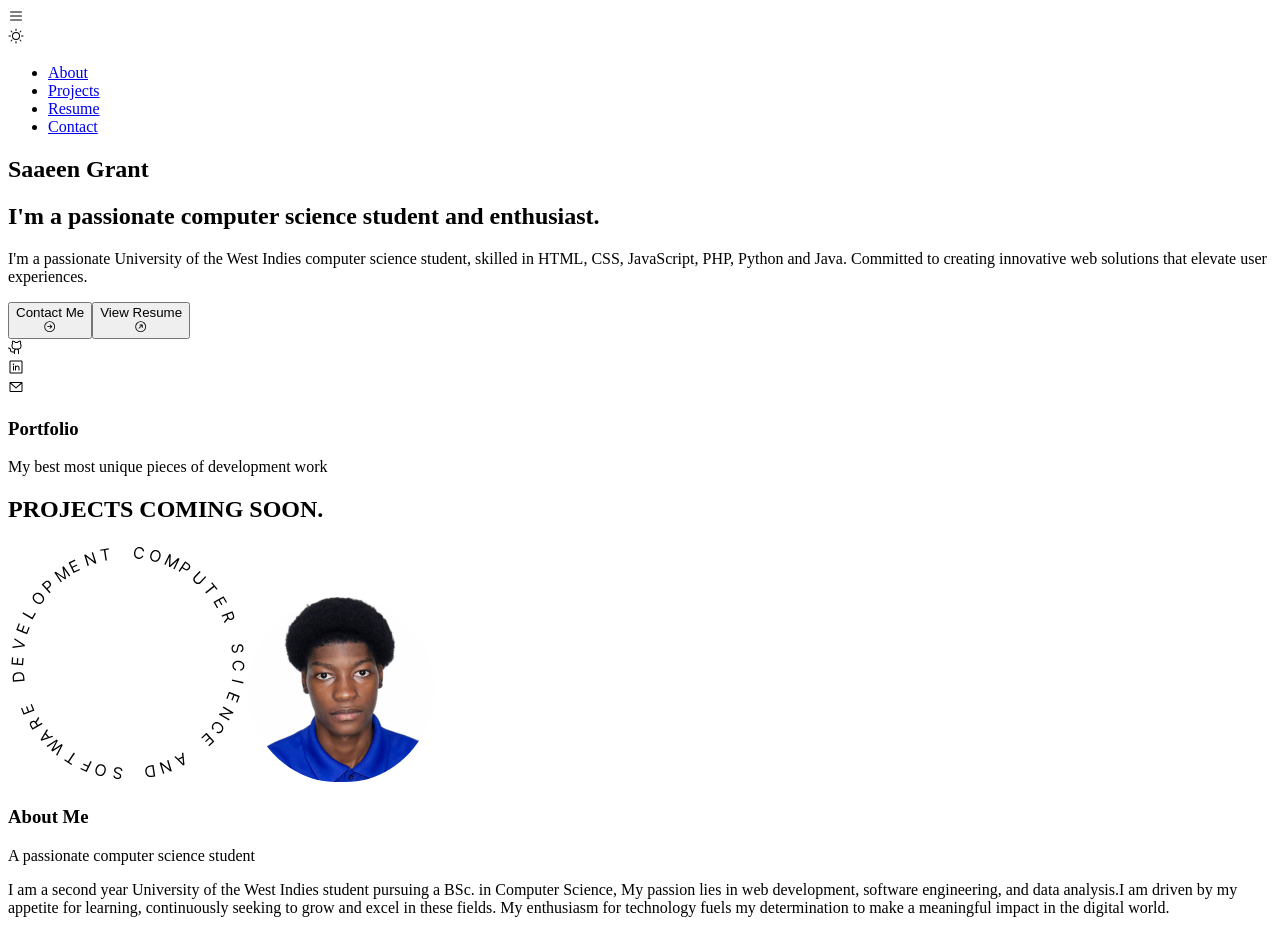
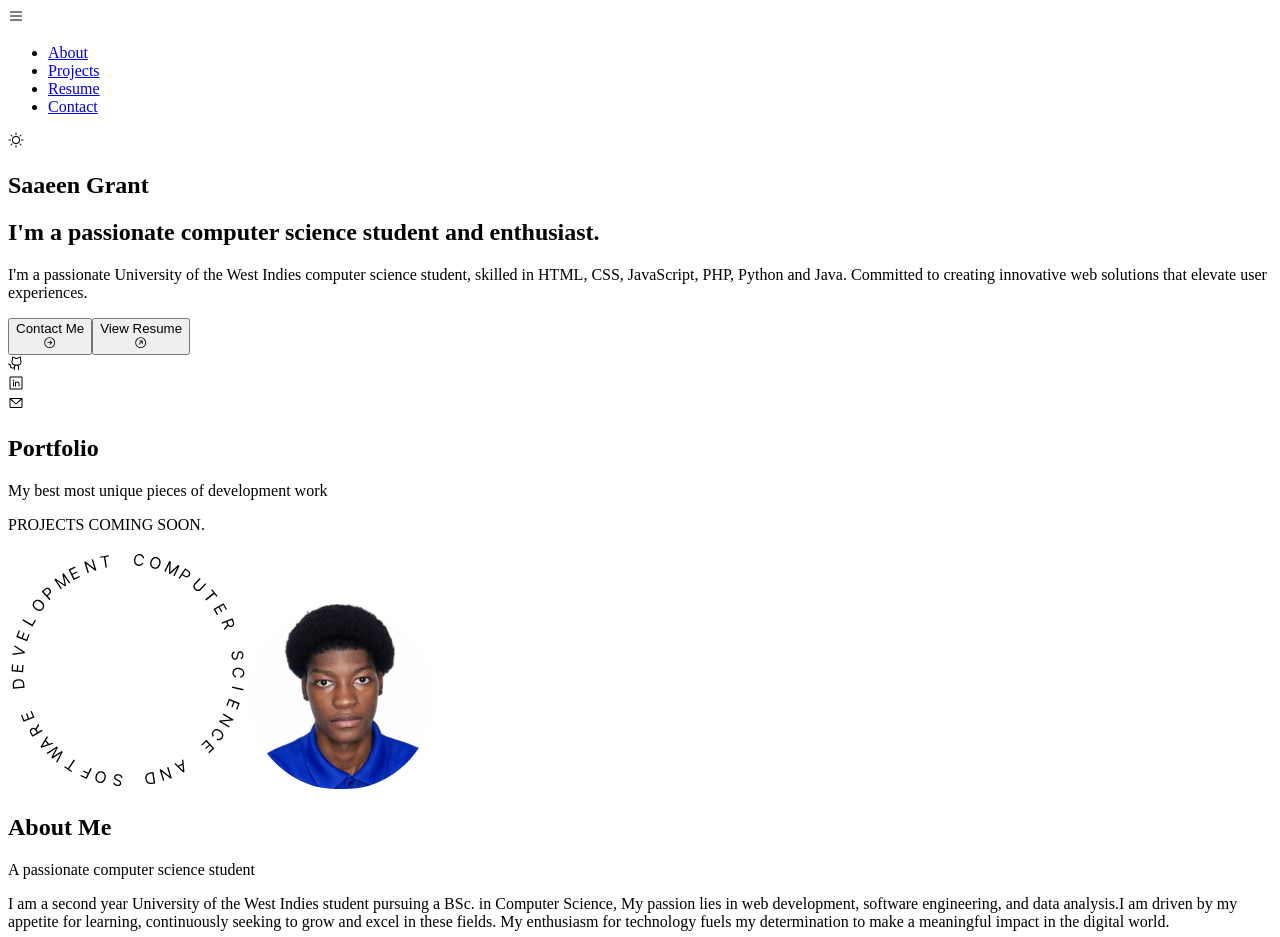
Before and after one commit to Saaeen-Grant/portfolio, a React (Vite) app: page / in a window 1280 px wide. Shown: the top 937 px of the page. Built offline with nearby package versions, Linux system fonts and the light colour scheme; the HTML template or start-up script is replaced by a standard one.

Commit message:
Desktop view stable

```diff
--- a/src/components/About.jsx
+++ b/src/components/About.jsx
@@ -14,7 +14,7 @@ function About() {
           </div>
           <div className="about__col-2">
             <div className="about__heading heading">
-              <h3>About Me</h3>
+              <h2>About Me</h2>
               <p>A passionate computer science student</p>
             </div>
             <div className="about__body">
--- a/src/components/Contact.jsx
+++ b/src/components/Contact.jsx
@@ -6,12 +6,12 @@ function Contact() {
       <>
         <section className="contact">
           <div className="contact__heading heading">
-            <h3>Contact Me</h3>
+            <h2>Contact Me</h2>
             <p>Reach me directly at saaeengrant@saaeengrant.com or through this form</p>
           </div>
           <form>
-              <input type="email" name="email" id="email" autoComplete="on" />
-              <textarea name="message" id="message" cols="30" rows="10"></textarea>
+              <input type="email" name="email" id="email" placeholder="Enter Email Here" autoComplete="on" />
+              <textarea name="message" id="message"  placeholder="Enter Message Here" cols="30" rows="10"></textarea>
               <Button icon={"plane--tilt"}>Submit</Button>
           </form>
         </section>
--- a/src/components/Navigation.jsx
+++ b/src/components/Navigation.jsx
@@ -17,6 +17,13 @@ function Navigation() {
           {isActive ? <X/> : <List/>}
       </div>
 
+      <ul className="navigation__menu--desktop">
+        <li><a className="navigation__link" href="#">About</a></li>
+        <li><a className="navigation__link" href="#">Projects</a></li>
+        <li><a className="navigation__link" href="#">Resume</a></li>
+        <li><a className="navigation__link" href="#">Contact</a></li>
+      </ul>
+
       <div className={`navigation__mode ${mode ? "navigation__mode--dark" : "navigation__mode--light"}`} onClick={() => setMode((prev) => !prev)}>
         {
           mode
@@ -24,13 +31,6 @@ function Navigation() {
           : <Sun/>
         }
       </div>
-
-      <ul className="navigation__menu--desktop">
-        <li><a className="navigation__link" href="#">About</a></li>
-        <li><a className="navigation__link" href="#">Projects</a></li>
-        <li><a className="navigation__link" href="#">Resume</a></li>
-        <li><a className="navigation__link" href="#">Contact</a></li>
-      </ul>
 
       {
         isActive
--- a/src/components/Portfolio.jsx
+++ b/src/components/Portfolio.jsx
@@ -5,11 +5,13 @@ function Portfolio() {
       <>
         <section className="portfolio">
           <div className="portfolio__heading heading">
-            <h3>Portfolio</h3>
+            <h2>Portfolio</h2>
             <p>My best most unique pieces of development work</p>
           </div>
           <div className="portfolio__projects">
-            <h1>PROJECTS COMING SOON.</h1>
+            <div className="portfolio__placeholder">
+              <p>PROJECTS COMING SOON.</p>
+            </div>
           </div>
         </section>
       </>
--- a/src/styles/_about.scss
+++ b/src/styles/_about.scss
@@ -1,12 +1,17 @@
 .about {
-  padding: 100px 0;
   display: flex;
   flex-direction: column;
+  justify-content: space-between;
   align-items: center;
   gap: 24px;
 
+  @include breakpoint(medium) {
+    flex-direction: row;
+    gap: 36px;
+
+  }
+
   &__image {
-    width: fit-content;
     position: relative;
 
     :first-child {
--- a/src/styles/_breakpoints.scss
+++ b/src/styles/_breakpoints.scss
@@ -1,4 +1,5 @@
 $breakpoints: (
+    "small": 0,
     "medium": 764px
 );
 
--- a/src/styles/_footer.scss
+++ b/src/styles/_footer.scss
@@ -3,5 +3,9 @@ footer {
     flex-direction: column;
     align-items: center;
     gap: 24px;
-    margin-top: 100px;
+
+    @include breakpoint(medium) {
+        justify-content: space-between;
+        flex-direction: row;
+    }
 }
--- a/src/styles/_navigation.scss
+++ b/src/styles/_navigation.scss
@@ -1,9 +1,8 @@
 .navigation {
     display: flex;
     justify-content: space-between;
+    align-items: center;
     position: relative;
-    line-height: 0;
-
 
     &__menu--mobile {
         display: flex;
@@ -35,14 +34,23 @@
 
     &__menu--desktop {
         display: none;
+
+        @include breakpoint(medium) {
+            display: flex;
+            align-items: center;
+            gap: 24px;
+        }
     }
 
     &__toggle {
         background-color: white;
         svg {
-        width: 40px;
-        height: 40px;
-        background-color: white;
+            width: 40px;
+            height: 40px;
+            background-color: white;
+        }
+        @include breakpoint(medium) {
+            display: none;
         }
     }
 
--- a/src/styles/_portfolio.scss
+++ b/src/styles/_portfolio.scss
@@ -1,19 +1,15 @@
 .portfolio {
-    &__projects {
-        h1 {
-            display: flex;
-            align-items: center;
-            justify-content: center;
-            text-align: center;
-            gap: 12px;
-            padding: 24px 0;
 
-            @extend %heading-3;
+    &__placeholder {
+        border: 1.24px solid $neutral-dark;
+        border-radius: 8px;
+        text-align: center;
+        margin: 24px 0;
+        padding: 24px 0;
 
-            svg {
-                width: 32px;
-                height: 32px;
-            }
+        p {
+            color: $neutral-dark;
         }
+
     }
 }
--- a/src/styles/index.scss
+++ b/src/styles/index.scss
@@ -1,10 +1,10 @@
 @import url('https://fonts.googleapis.com/css2?family=Inter:wght@400;700&display=swap');
 @import 'colors';
+@import "breakpoints";
 @import 'navigation';
 @import 'about';
 @import "button";
 @import "socials";
-@import "breakpoints";
 @import "intro";
 @import "portfolio";
 @import "contact";
@@ -28,6 +28,9 @@ body {
     background-color: $light;
     text-align: center;
 
+    @include breakpoint(medium) {
+        text-align: left;
+    }
 
 }
 
@@ -54,36 +57,63 @@ svg {
     margin: 24px;
 
     @include breakpoint(medium) {
-        margin: 0 auto;
+        margin: 24px auto;
         max-width: 696px;
+    }
+
+    > *:not(:last-child) {
+        margin-bottom: 100px;
     }
 }
 
-%base-text {
+p {
     font-size: 16px;
     line-height: 24px;
 }
 
-%heading-1 {
-    font-size: 36px;
-    line-height: 48px;
-    font-weight: bold;
-}
-
-%heading-2 {
+h1 {
     font-size: 24px;
     line-height: 32px;
     font-weight: bold;
+
+    @include breakpoint(medium) {
+        font-size: 36px;
+        line-height: 48px;
+    }
 }
 
-%heading-3 {
+h2 {
     font-size: 20px;
     line-height: 28px;
     font-weight: bold;
 }
 
+
+
+// %base-text {
+//     font-size: 16px;
+//     line-height: 24px;
+// }
+
+// %heading-1 {
+//     font-size: 36px;
+//     line-height: 48px;
+//     font-weight: bold;
+// }
+
+// %heading-2 {
+//     font-size: 24px;
+//     line-height: 32px;
+//     font-weight: bold;
+// }
+
+// %heading-3 {
+//     font-size: 20px;
+//     line-height: 28px;
+//     font-weight: bold;
+// }
+
 %neutral-text {
-    @extend %base-text;
     color: $neutral-dark;
 }
 
@@ -93,6 +123,8 @@ svg {
 }
 
 .heading {
-    h3 {@extend %heading-3;}
+    h2 {
+        margin-bottom: 4px;
+    }
     p {@extend %neutral-text }
 }
```
Also changed, not shown: src/styles/_intro.scss (+18 -5 lines).
